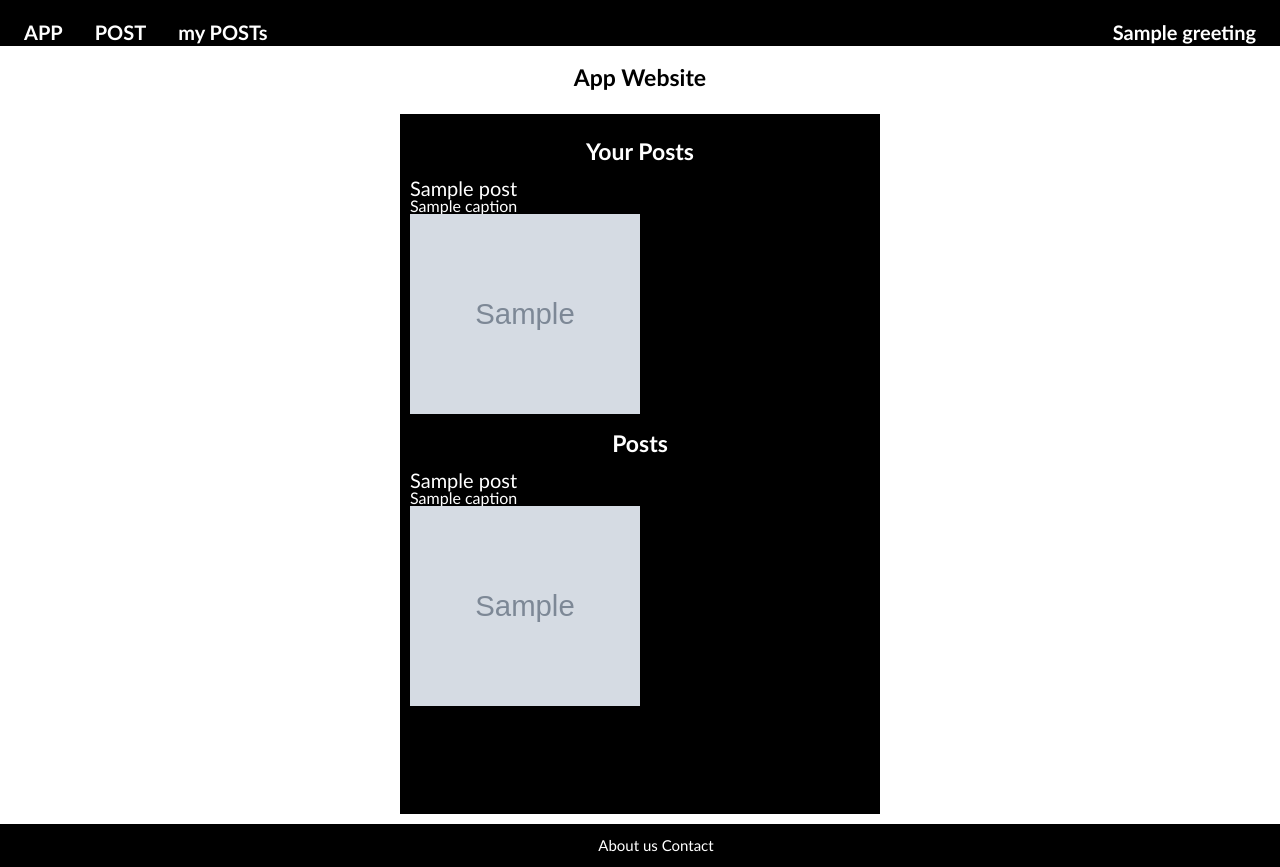
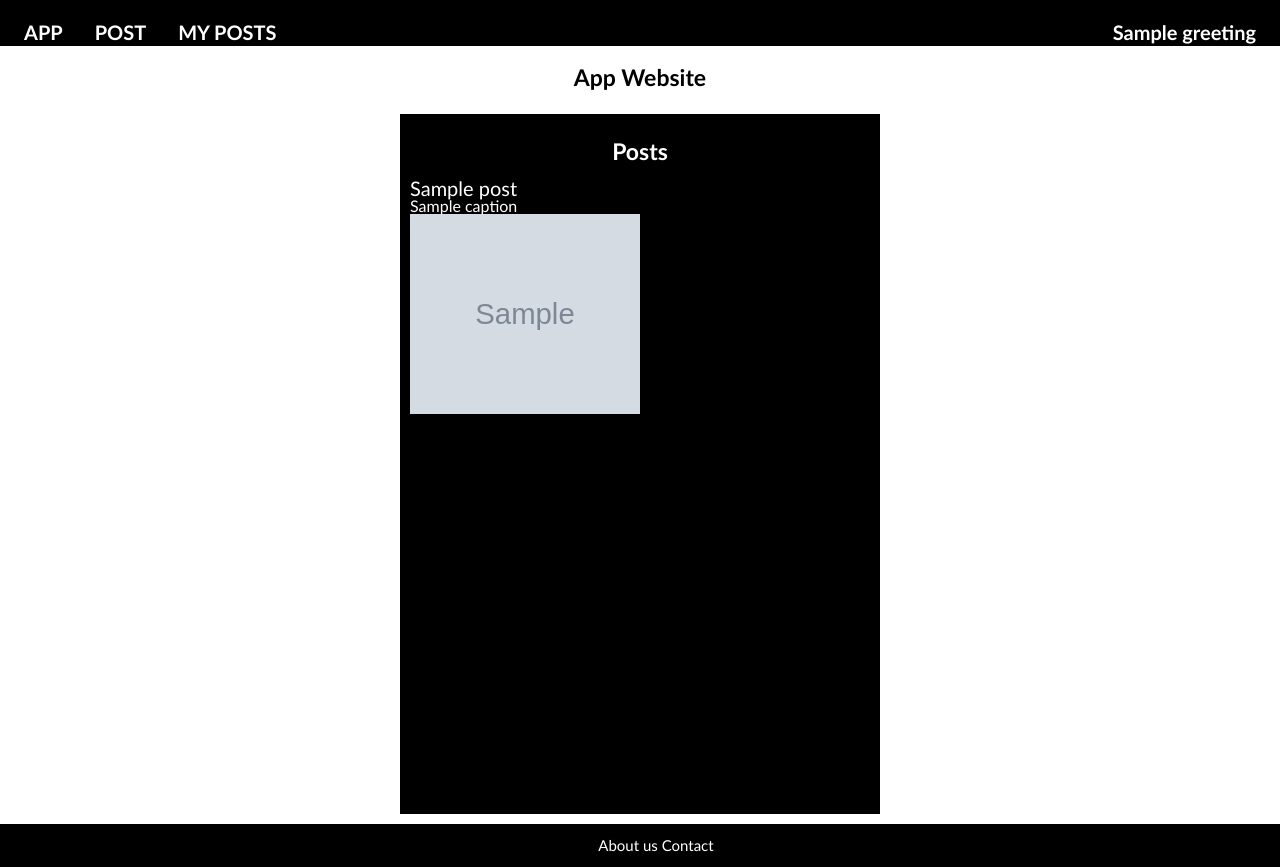
Before and after one commit to gacrodri/social-change, a Python web app: template templates/welcome.html in a window 1280 px wide. Run offline with Jinja, Linux system fonts and the light colour scheme; the template is opened without the code that fills it: most values are stand-ins (such as "Sample title", 1, 10 or a date in 2020); grey boxes marked "Sample" are stand-in pictures.

Commit message:
new HTML for myPosts

```diff
--- a/templates/posts.html
+++ b/templates/posts.html
@@ -10,7 +10,7 @@
     <div id="nav">
       <a id="link1" href="/"><b>APP</b></a>
       <a id="link1" href="/new-post"><b>POST</b></a>
-      <a id="link1" href="   "><b>my POSTs</b></a>
+      <a id="link1" href="/my-posts"><b>my POSTs</b></a>
       <a id="loginbuttom" href="{{auth_url}}"><b>{{greeting}}</b></a>
     </div>
   <h1>App Website</h1>
--- a/templates/welcome.html
+++ b/templates/welcome.html
@@ -33,22 +33,12 @@
   <div id="nav">
     <a id="link1" href="/"><b>APP</b></a>
     <a id="link1" href="/new-post"><b>POST</b></a>
-    <a id="link1" href="   "><b>my POSTs</b></a>
+    <a id="link1" href="/my-posts"><b>MY POSTS</b></a>
     <a id="loginbuttom" href="{{auth_url}}"><b>{{greeting}}</b></a>
   </div>
   <h1>App Website</h1>
   <div id="main">
     <div class="content-item red">
-      <h1 >Your Posts</h1>
-      {% for post in your_own_items %}
-        <p id="title">{{post.title}}</p>
-        <p>{{post.caption}}</p>
-        <img id="images" src="{{post.image_url}}">
-      {% endfor %}
-
-      <!--<h4>The fetched records from the query look like this</h4>
-      {{your_own_posts}}-->
-
       <h1>Posts</h1>
       {% for post in everyones_items %}
         <p id="title">{{post.title}}</p>
```
Also changed, not shown: main.py (+26 -1 lines), templates/my-posts.html (+1 -6 lines).
